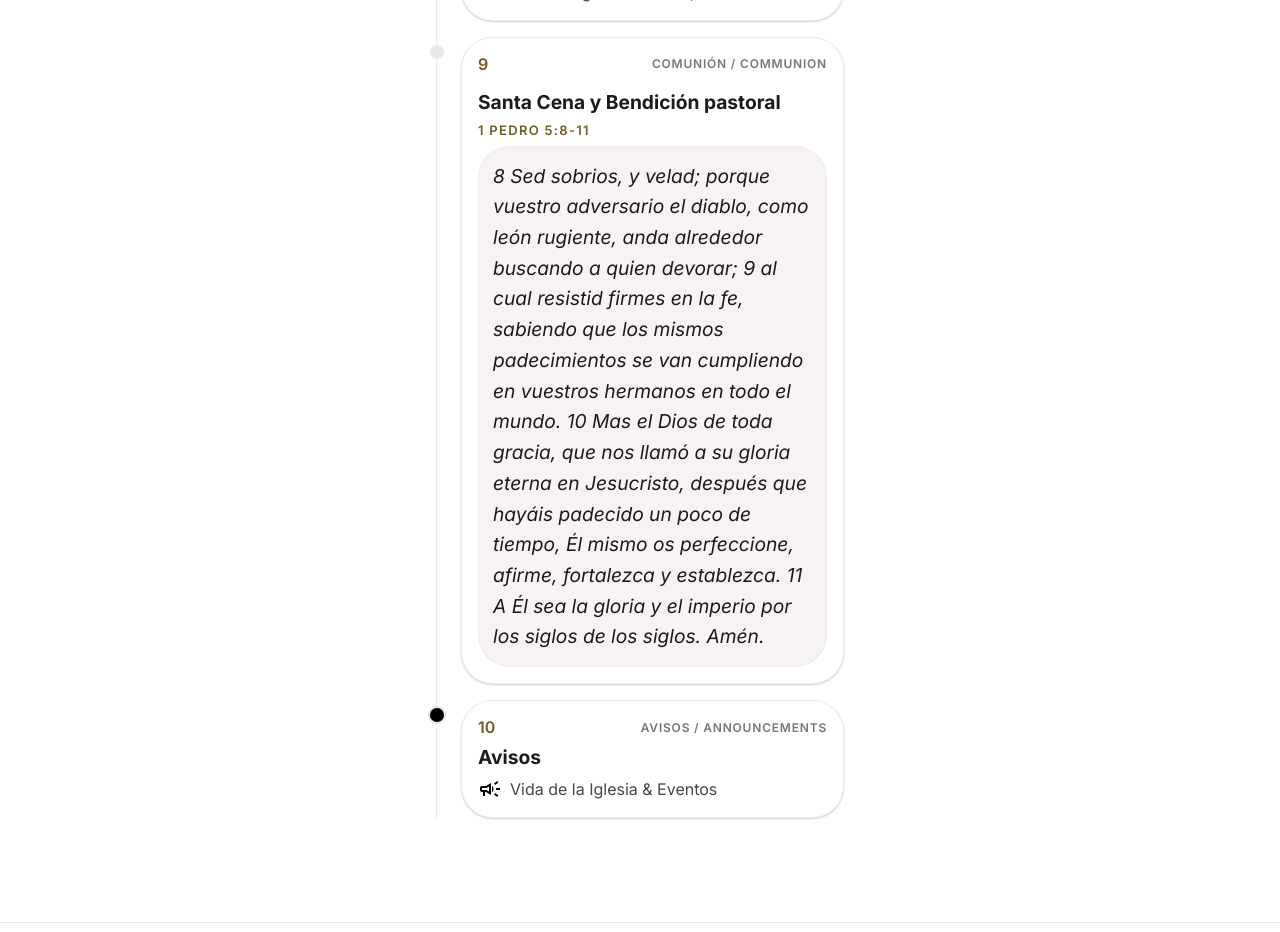
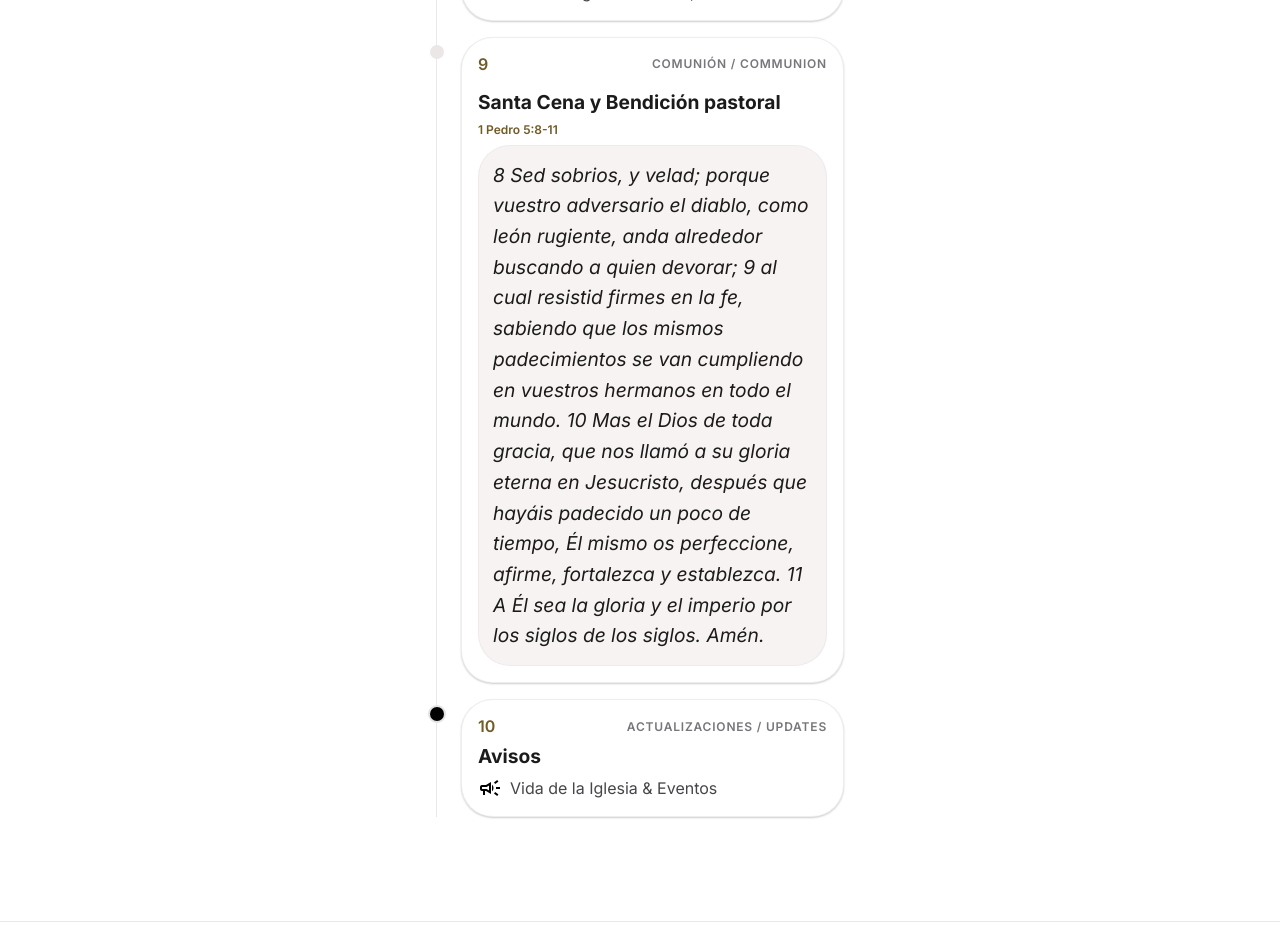
Before and after one commit to Iglesia-del-Nazareno-Yuma-Arizona/website, a React (Vite) app: page /program/service in a window 1280 px wide. Shown: the part 3580-4512 px from the top of the page. Built offline with nearby package versions, Linux system fonts and the light colour scheme.

Commit message:
Update Sunday program

```diff
--- a/src/pages/Program/components/Special.tsx
+++ b/src/pages/Program/components/Special.tsx
@@ -21,9 +21,9 @@ const Special = ({
             <S.LiturgyTitle style={{ marginBottom: ".5rem" }}>
                 {title}
             </S.LiturgyTitle>
-            <S.DoxologyTitle style={{ marginBottom: ".5rem" }}>
+            <S.ScriptureReference style={{ marginBottom: ".5rem" }}>
                 {doxologySubtitle}
-            </S.DoxologyTitle>
+            </S.ScriptureReference>
 
             <S.DoxologyBox>
                 <blockquote cite="">{verses}</blockquote>
--- a/src/pages/Program/index.tsx
+++ b/src/pages/Program/index.tsx
@@ -146,7 +146,7 @@ const Program = () => {
                     <Miscellaneous
                         dot="primary"
                         number="10"
-                        category="avisos / announcements"
+                        category="actualizaciones / updates"
                         icon="campaign"
                         title={t("announcements.title")}
                         text={t("announcements.text")}
```
